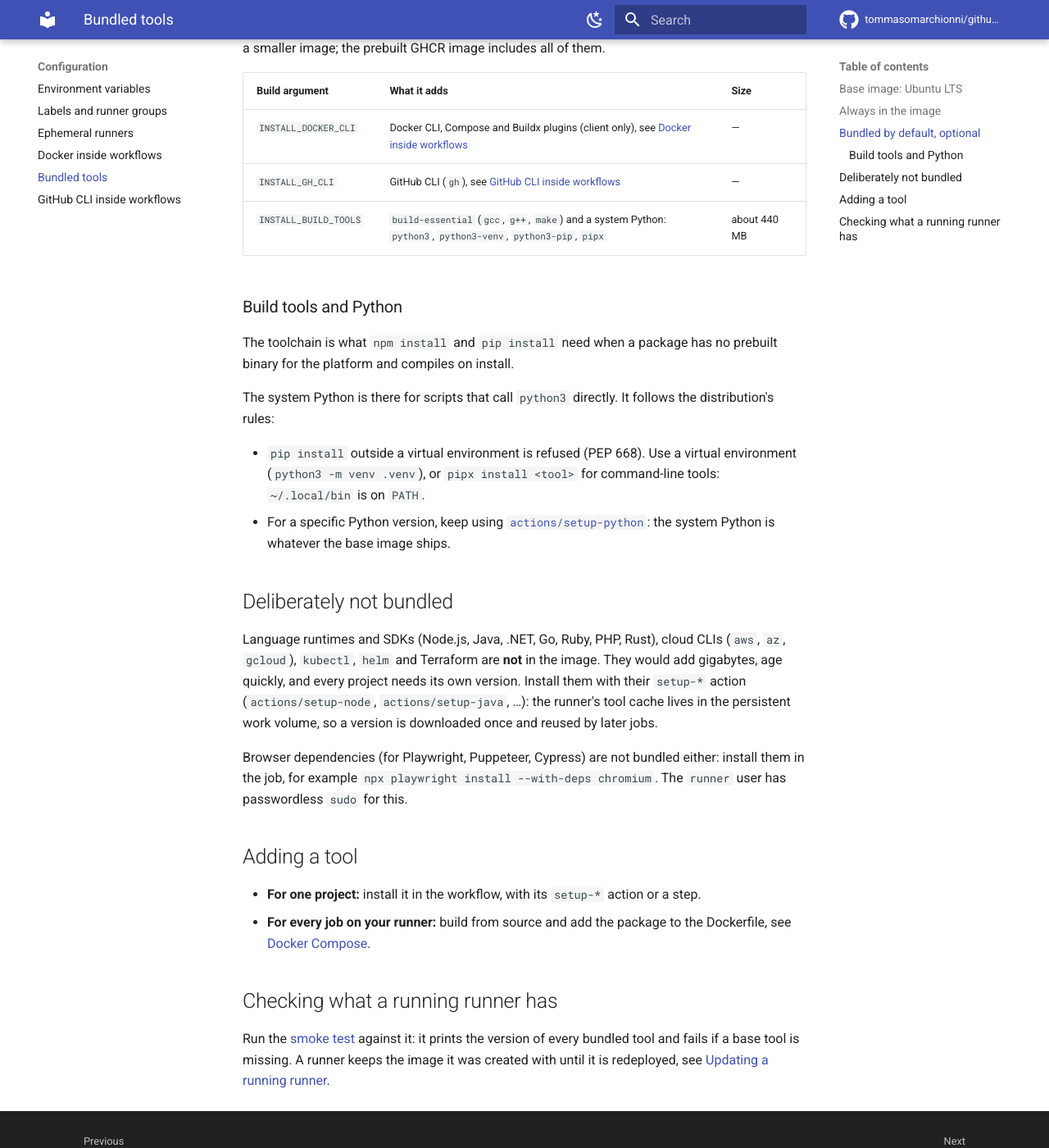
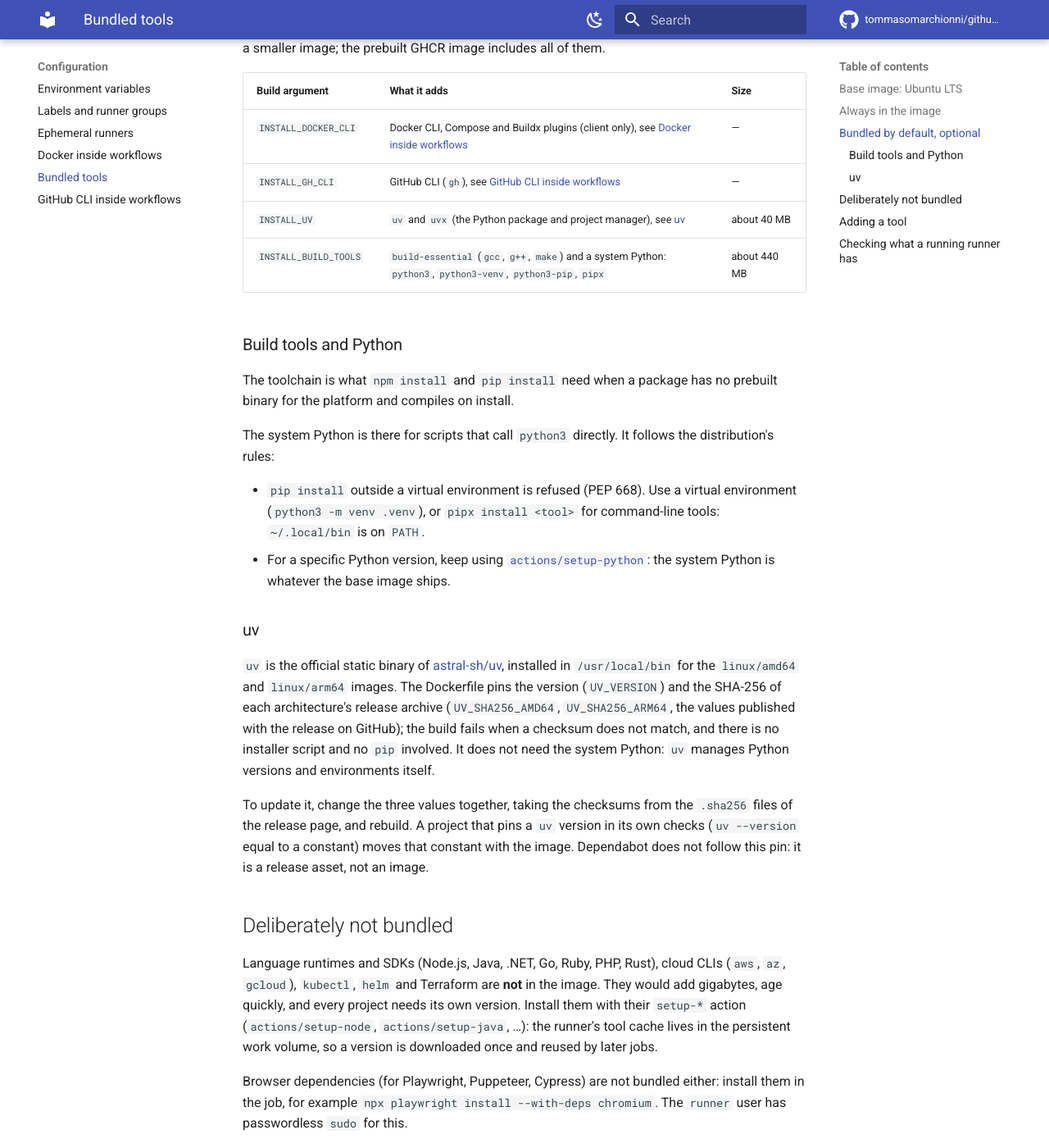
Before and after one commit to tommasomarchionni/github-runner, an MkDocs documentation site: the page built from docs/bundled-tools.md, in a window 1280 px wide and 1400 px high, scrolled down 1265 px. Shown: the whole window at 82% size. Built offline with MkDocs 1.6.1 and Material for MkDocs 9.7.7, drawn with Linux system fonts in a browser that asks for light colours; comment, search, counter and statistics services are not loaded.

Commit message:
feat: add uv to the image, pinned and checksum-verified
Build argument INSTALL_UV (default true): the official static binary of astral-sh/uv 0.13.3
for amd64 and arm64, with the SHA-256 of each archive pinned in the Dockerfile and checked at
build time, installed in /usr/local/bin. No installer script and no pip. Workflows that use uv
no longer need to install it.

Tests, docs and changelog updated.

```diff
--- a/docs/bundled-tools.md
+++ b/docs/bundled-tools.md
@@ -48,6 +48,7 @@ all of them.
 |---|---|---|
 | `INSTALL_DOCKER_CLI` | Docker CLI, Compose and Buildx plugins (client only), see [Docker inside workflows](docker-in-workflow.md) | — |
 | `INSTALL_GH_CLI` | GitHub CLI (`gh`), see [GitHub CLI inside workflows](github-cli.md) | — |
+| `INSTALL_UV` | `uv` and `uvx` (the Python package and project manager), see [uv](#uv) | about 40 MB |
 | `INSTALL_BUILD_TOOLS` | `build-essential` (`gcc`, `g++`, `make`) and a system Python: `python3`, `python3-venv`, `python3-pip`, `pipx` | about 440 MB |
 
 ### Build tools and Python
@@ -64,6 +65,22 @@ follows the distribution's rules:
 - For a specific Python version, keep using
   [`actions/setup-python`](https://github.com/actions/setup-python): the
   system Python is whatever the base image ships.
+
+### uv
+
+`uv` is the official static binary of [astral-sh/uv](https://github.com/astral-sh/uv),
+installed in `/usr/local/bin` for the `linux/amd64` and `linux/arm64` images. The
+Dockerfile pins the version (`UV_VERSION`) and the SHA-256 of each architecture's
+release archive (`UV_SHA256_AMD64`, `UV_SHA256_ARM64`, the values published with the
+release on GitHub); the build fails when a checksum does not match, and there is no
+installer script and no `pip` involved. It does not need the system Python: `uv`
+manages Python versions and environments itself.
+
+To update it, change the three values together, taking the checksums from the
+`.sha256` files of the release page, and rebuild. A project that pins a `uv`
+version in its own checks (`uv --version` equal to a constant) moves that constant
+with the image. Dependabot does not follow this pin: it is a release asset, not an
+image.
 
 ## Deliberately not bundled
 
```
Also changed, not shown: CHANGELOG.md (+5 -0 lines), docs/testing.md (+2 -1 lines), 2 other files.
